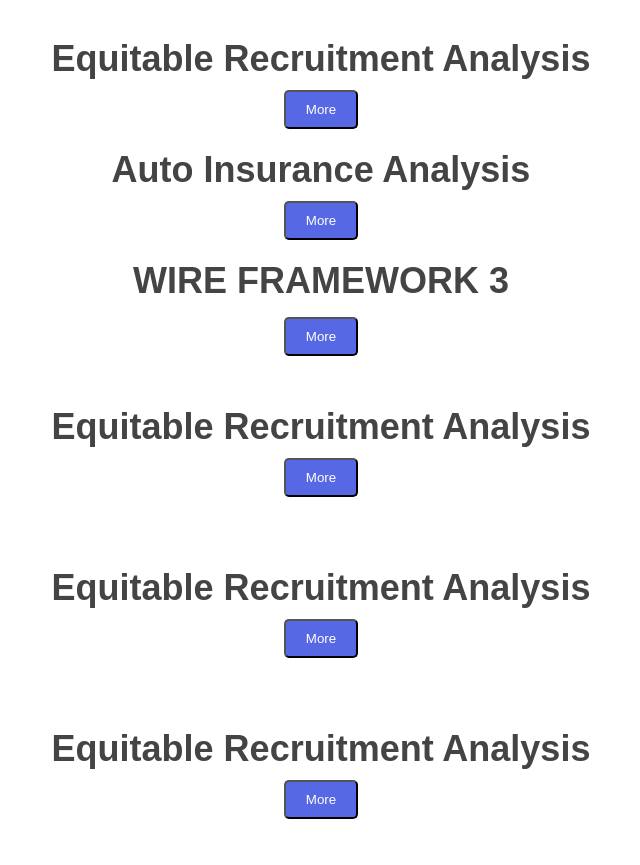
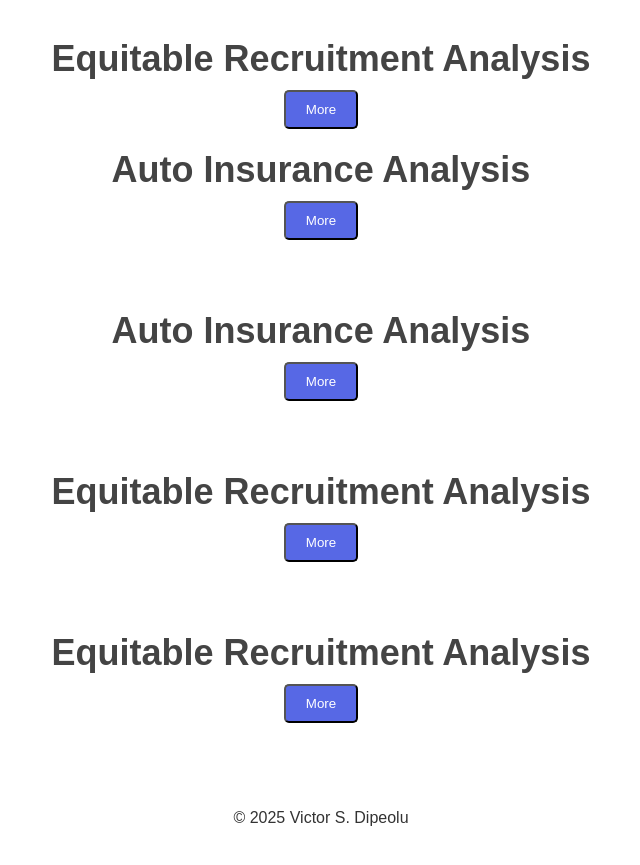
Before and after one commit to Vicmandip1/Portfolio, a Jekyll site: the page projects.html, which Jekyll copies as it is, in a window 1280 px wide and 900 px high, scrolled down 388 px. Shown: the top 865 px of the window, without its empty margins (319-959 px from the left). Built offline with Jekyll 4.4.1, drawn with Linux system fonts in a browser that asks for light colours.

Commit message:
Update projects.html

```diff
--- a/projects.html
+++ b/projects.html
@@ -106,6 +106,12 @@
                 <p>
                   The Resume Database Dashboard visualizes all the data in the database in a tabular format, allowing users to easily track applicants and their resume information. This page serves as a centralized view of the raw data, eliminating the need to return to the ATS to access the dataset.
                 </p>
+                                                                                <!-- Image Related to the Project -->
+                <img src="assets/Images/BOTG Project/Backend view using dax function to segment data.jpg" alt="DAX Function View">
+                <!-- Full Description -->
+                <p>
+                    This view showcases the DAX functions used for segmentation purposes.
+                </p>
 
                 <ul>
                     <li>The dashboards I created facilitated data-driven decision-making in recruitment and applicant management by providing clear insights into applicant demographics, experience, and skills. These visualizations enabled the team to quickly identify top candidates based on location, sector, and expertise, ensuring that the hiring process was more efficient and targeted.</li>
@@ -151,44 +157,89 @@
             </div>
         </div>
 
-        <!-- Project 3: Wire Framework -->
+                <!-- Project 2 Section Start -->
+    <section class="projects">
+        <div class="container">
+        <!-- Project 2: Auto Insurance Analysis -->
         <div class="project">
             <!-- Project Title Only -->
-            <h2>WIRE FRAMEWORK 3</h2>
+            <h2>Auto Insurance Analysis</h2>
             <!-- More Button to Toggle Details -->
-            <button class="more-btn" onclick="showDetails('project3-details')" style="display: inline-block; padding: 10px 20px; margin-top: 5px; background-color: #5768e5; color: white; border-radius: 5px; text-decoration: none;">More</button>
+           <button class="more-btn" onclick="showDetails('project2-details')" style="display: inline-block; padding: 10px 20px; margin-top: 0px; margin-bottom: 20px; background-color: #5768e5; color: white; border-radius: 5px; text-decoration: none;">More</button>
             <!-- Detailed Section Hidden Initially -->
-            <div class="project-details" id="project3-details" style="display: none;">
+            <div class="project-details" id="project2-details" style="display: none;">
+                <p>
+                    Auto Insurance Analysis, this is an in-depth examination of various insurance metrics, including Insurance by Customer Type, Policy Type, Sales Channel, Vehicle Type, and Coverage. Using Excel and Power BI, the data was cleansed, transformed, and visualized to identify key patterns and trends. Advanced DAX functions were utilized for dynamic calculations, and KPIs were created to measure performance and provide actionable insights. Interactive dashboards were designed to enable stakeholders to make data-driven decisions, enhancing strategic planning and operational efficiency in the insurance sector.
+                </p>
                 <!-- Image Related to the Project -->
-                <img src="assets/Images/WIRE FRAMEWORK.jpg" alt="Wire Framework">
+                     <img src="assets/Images/AutoInsurance Analysis/Landing Page.png" alt="Landing Page">
                 <!-- Full Description -->
                 <p>
-                    This is the detailed description of the Wire Framework project.
-                    It showcases the initial sketches and structural layout designed for the client's dashboard.
-                    The framework includes:
+                    Above is the landing page with intuitive navigation, making it easy to explore the different sections of the dashboard. A simply click will help to dive deeper into the insights and uncover valuable data trends effortlessly.
                 </p>
+                <!-- Image Related to the Project -->
+                <img src="assets/Images/AutoInsurance Analysis/Insurance by Customer type.png" alt="Insurance by Customer type">
+                <!-- Full Description -->
+                <p>
+                  Insurance by Customer Type: This section explores the distribution of customers across different locations, including Suburban, Rural, and Urban areas. It provides insights into the total income generated by each customer type and the sum of policies sold by coverage each year. This analysis empowers stakeholders to identify where the highest policy revenues are coming from, enabling more strategic decision-making.
+                </p>
+                                <!-- Image Related to the Project -->
+                <img src="assets/Images/AutoInsurance Analysis/Insurance by Sales Channel.png" alt="Insurance by Sales Channel">
+                <!-- Full Description -->
+                <p>
+                  **Insurance by Sales Channel:** This dashboard provides a detailed analysis of the various sales channels, including Agents, Branches, Call Centers, and Web platforms. It showcases the total number of customers within each channel, revenue generated, policies sold by channel across each quarter, and the volume of claims processed through each channel. By delivering a clear comparison of performance metrics, this dashboard enables stakeholders to identify high-performing channels and determine which channels may require enhanced marketing strategies or operational improvements for increased profitability.
+                </p>
+                                                <!-- Image Related to the Project -->
+                <img src="assets/Images/AutoInsurance Analysis/Insurance by coverage.png" alt="Insurance by coverage">
+                <!-- Full Description -->
+                <p>
+                  Insurance by Coverage: This dashboard provides a comprehensive overview of the three coverage types: Extended, Basic, and Premium. It visualizes the number of customers per coverage type, income generated by each, policies sold by coverage type each month, and average claims by coverage across both year and month. By presenting these insights, it helps stakeholders understand customer preferences, identify high-revenue coverage types, and assess claim patterns. This enables data-driven decisions on pricing strategies, targeted marketing, and resource allocation, ultimately optimizing profitability and customer satisfaction.
+                </p>
+                                                                <!-- Image Related to the Project -->
+                <img src="assets/Images/AutoInsurance Analysis/Insurance by Policy Type.png" alt="Insurance by Policy Type">
+                <!-- Full Description -->
+                <p>
+                  **Insurance by Policy Type:** This dashboard provides an in-depth analysis of the three policy types: Corporate, Personal, and Special Auto Policy. It displays the total number of customers for each policy type, revenue generated, total policies sold quarterly, and average claims across both year and month. By showcasing these key metrics, the dashboard enables stakeholders to understand customer distribution and revenue contributions by policy type. It also highlights seasonal trends in policy sales and claims, helping to optimize marketing strategies, manage risk, and improve product offerings tailored to customer needs.
+                                                                              <!-- Image Related to the Project -->
+                <img src="assets/Images/AutoInsurance Analysis/Insurance by Vehicle Type.png" alt="Insurance by Vehicle Type">
+                <!-- Full Description -->
+                <p>
+                  Insurance by Vehicle Type: This dashboard categorizes vehicles into Mid-Size, Small, and Large types, analyzing total policies, revenue by date, and the geographical distribution of these vehicle categories. By organizing the data in this manner, stakeholders can easily identify which vehicle types generate the most revenue and understand regional demand patterns. This insight allows for more targeted marketing strategies, better inventory management, and optimized policy pricing tailored to customer preferences and regional trends, ultimately enhancing profitability and customer satisfaction.
+                </p>
+                                                                                              <!-- Image Related to the Project -->
+                <img src="assets/Images/AutoInsurance Analysis/Auto Insurance Raw Data.jpg" alt="Auto Insurance Raw Data">
+                <!-- Full Description -->
+                <p>
+                  Above is a snapshot of the dataset used for this analysis. The data was sourced from <a href="https://www.kaggle.com/code/madhushreesannigrahi/jenks-natural-breaks-and-k-means-clustering/data" target="_blank">Kaggle</a>.
+                </p>
+
+
+
                 <ul>
-                    <li>Clear section divisions for data visualization.</li>
-                    <li>User journey mapping for better navigation.</li>
-                    <li>Responsive design considerations for various devices.</li>
+                    <li>The dashboards I created facilitated data-driven decision-making in recruitment and applicant management by providing clear insights into applicant demographics, experience, and skills. These visualizations enabled the team to quickly identify top candidates based on location, sector, and expertise, ensuring that the hiring process was more efficient and targeted.</li>
+                    <li>The project faced difficulties extracting structured data from unstructured resumes due to varied formats and inconsistencies in presenting key details like education, experience, and skills. Advanced text extraction techniques and natural language processing methods were applied to convert this unstructured data into usable formats.</li>
+                    <li>Streamlined the data pipeline process, minimizing the need for manual data entry by automating key workflows. New data in the database is automatically updated on the dashboard.</li>
+                    <li>I used SQL queries to extract, join, and transform raw data from the ATS into structured formats for analysis. Additionally, Python (with libraries like Pandas) was utilized for data cleansing, validation, and advanced integration tasks to ensure consistency and accuracy across datasets.</li>
+                    <li>
                 </ul>
                 <!-- "See Less" button inside the paragraph -->
-             <button class="see-less-btn" onclick="hideDetails('project3-details')" style="display: inline-block; padding: 10px 20px; margin-top: 0px; margin-bottom: 20px; background-color: #5768e5; color: white; border-radius: 5px; text-decoration: none;">See Less</button>
+           <button class="see-less-btn" onclick="hideDetails('project2-details')" style="display: inline-block; padding: 10px 20px; margin-top: 0px; margin-bottom: 20px; background-color: #5768e5; color: white; border-radius: 5px; text-decoration: none;">See Less</button>
+
             </p>
             </div>
         </div>
 
-                <!-- Project Section Start -->
+                <!-- Project 3 Section Start -->
     <section class="projects">
         <div class="container">
-        <!-- Project 1: Wire Framework -->
+        <!-- Project 3: Wire Framework -->
         <div class="project">
             <!-- Project Title Only -->
             <h2>Equitable Recruitment Analysis</h2>
             <!-- More Button to Toggle Details -->
-           <button class="more-btn" onclick="showDetails('project1-details')" style="display: inline-block; padding: 10px 20px; margin-top: 0px; margin-bottom: 20px; background-color: #5768e5; color: white; border-radius: 5px; text-decoration: none;">More</button>
+           <button class="more-btn" onclick="showDetails('project3-details')" style="display: inline-block; padding: 10px 20px; margin-top: 0px; margin-bottom: 20px; background-color: #5768e5; color: white; border-radius: 5px; text-decoration: none;">More</button>
             <!-- Detailed Section Hidden Initially -->
-            <div class="project-details" id="project1-details" style="display: none;">
+            <div class="project-details" id="project3-details" style="display: none;">
                 <p>
                     Developed an advanced data visualization solution to analyze resume data, enabling a comprehensive evaluation of candidate demographics, education, IT experience, and location. Utilized SQL and Python for data integration and extraction from AI-powered application tracking systems (ATS). Leveraged Power BI for data segmentation and insights, supporting strategic recruitment decisions with a focus on veterans, veteran spouses, and individuals with disabilities. Designed scalable databases and an intuitive front-end interface for efficient data querying, enhancing diversity-focused talent acquisition.
                 </p>
@@ -231,23 +282,23 @@
                     <li>
                 </ul>
                 <!-- "See Less" button inside the paragraph -->
-           <button class="see-less-btn" onclick="hideDetails('project1-details')" style="display: inline-block; padding: 10px 20px; margin-top: 0px; margin-bottom: 20px; background-color: #5768e5; color: white; border-radius: 5px; text-decoration: none;">See Less</button>
+           <button class="see-less-btn" onclick="hideDetails('project3-details')" style="display: inline-block; padding: 10px 20px; margin-top: 0px; margin-bottom: 20px; background-color: #5768e5; color: white; border-radius: 5px; text-decoration: none;">See Less</button>
 
             </p>
             </div>
         </div>
 
-                <!-- Project Section Start -->
+                <!-- Project 4 Section Start -->
     <section class="projects">
         <div class="container">
-        <!-- Project 1: Wire Framework -->
+        <!-- Project 4: Wire Framework -->
         <div class="project">
             <!-- Project Title Only -->
             <h2>Equitable Recruitment Analysis</h2>
             <!-- More Button to Toggle Details -->
-           <button class="more-btn" onclick="showDetails('project1-details')" style="display: inline-block; padding: 10px 20px; margin-top: 0px; margin-bottom: 20px; background-color: #5768e5; color: white; border-radius: 5px; text-decoration: none;">More</button>
+           <button class="more-btn" onclick="showDetails('project4-details')" style="display: inline-block; padding: 10px 20px; margin-top: 0px; margin-bottom: 20px; background-color: #5768e5; color: white; border-radius: 5px; text-decoration: none;">More</button>
             <!-- Detailed Section Hidden Initially -->
-            <div class="project-details" id="project1-details" style="display: none;">
+            <div class="project-details" id="project4-details" style="display: none;">
                 <p>
                     Developed an advanced data visualization solution to analyze resume data, enabling a comprehensive evaluation of candidate demographics, education, IT experience, and location. Utilized SQL and Python for data integration and extraction from AI-powered application tracking systems (ATS). Leveraged Power BI for data segmentation and insights, supporting strategic recruitment decisions with a focus on veterans, veteran spouses, and individuals with disabilities. Designed scalable databases and an intuitive front-end interface for efficient data querying, enhancing diversity-focused talent acquisition.
                 </p>
@@ -290,66 +341,7 @@
                     <li>
                 </ul>
                 <!-- "See Less" button inside the paragraph -->
-           <button class="see-less-btn" onclick="hideDetails('project1-details')" style="display: inline-block; padding: 10px 20px; margin-top: 0px; margin-bottom: 20px; background-color: #5768e5; color: white; border-radius: 5px; text-decoration: none;">See Less</button>
-
-            </p>
-            </div>
-        </div>
-
-                <!-- Project Section Start -->
-    <section class="projects">
-        <div class="container">
-        <!-- Project 1: Wire Framework -->
-        <div class="project">
-            <!-- Project Title Only -->
-            <h2>Equitable Recruitment Analysis</h2>
-            <!-- More Button to Toggle Details -->
-           <button class="more-btn" onclick="showDetails('project1-details')" style="display: inline-block; padding: 10px 20px; margin-top: 0px; margin-bottom: 20px; background-color: #5768e5; color: white; border-radius: 5px; text-decoration: none;">More</button>
-            <!-- Detailed Section Hidden Initially -->
-            <div class="project-details" id="project1-details" style="display: none;">
-                <p>
-                    Developed an advanced data visualization solution to analyze resume data, enabling a comprehensive evaluation of candidate demographics, education, IT experience, and location. Utilized SQL and Python for data integration and extraction from AI-powered application tracking systems (ATS). Leveraged Power BI for data segmentation and insights, supporting strategic recruitment decisions with a focus on veterans, veteran spouses, and individuals with disabilities. Designed scalable databases and an intuitive front-end interface for efficient data querying, enhancing diversity-focused talent acquisition.
-                </p>
-                <!-- Image Related to the Project -->
-                     <img src="assets/Images/BOTG Project/Landing Page.png" alt="Landing Page">
-                <!-- Full Description -->
-                <p>
-                    The Veteran Resume Analysis Page serves as the landing page of the Decision Support Dashboard, summarizing all the information related to the data available in the database.
-                </p>
-                <!-- Image Related to the Project -->
-                <img src="assets/Images/BOTG Project/Experience Analysis.png" alt="Experience Analysis">
-                <!-- Full Description -->
-                <p>
-                  The Experience Analysis Page provides visuals of top applicants across different sectors, analyzing experience by state and the skills applicants possess. This helps answer business questions about the best applicants with specific experience levels by sector, state, and the skills they bring to the job.
-                </p>
-                                <!-- Image Related to the Project -->
-                <img src="assets/Images/BOTG Project/Applicant Profile.png" alt="Applicant Profile">
-                <!-- Full Description -->
-                <p>
-                  The Applicant Profile Dashboard simplifies the search for applicants, allowing employers to closely review selected applicant information. Searches can be conducted using the applicant's name or job title. This dashboard also provides the option for employers to initiate contact via email or phone with the selected applicants.
-                </p>
-                                                <!-- Image Related to the Project -->
-                <img src="assets/Images/BOTG Project/Location Analysis.png" alt="Location Analysis">
-                <!-- Full Description -->
-                <p>
-                  The Location Analysis Dashboard utilizes ArcGIS to conduct a deeper analysis of applicant locations, identifying the cities and states where veterans, their families, and disabled applicants reside. Additionally, this dashboard helps visualize which cities or states have the most qualified applicants in specific sectors. This analysis enables employment-focused decision-making based on geographic insights and sector-specific applicant data.
-                </p>
-                                                                <!-- Image Related to the Project -->
-                <img src="assets/Images/BOTG Project/Resume Database.png" alt="Resume Database">
-                <!-- Full Description -->
-                <p>
-                  The Resume Database Dashboard visualizes all the data in the database in a tabular format, allowing users to easily track applicants and their resume information. This page serves as a centralized view of the raw data, eliminating the need to return to the ATS to access the dataset.
-                </p>
-
-                <ul>
-                    <li>The dashboards I created facilitated data-driven decision-making in recruitment and applicant management by providing clear insights into applicant demographics, experience, and skills. These visualizations enabled the team to quickly identify top candidates based on location, sector, and expertise, ensuring that the hiring process was more efficient and targeted.</li>
-                    <li>The project faced difficulties extracting structured data from unstructured resumes due to varied formats and inconsistencies in presenting key details like education, experience, and skills. Advanced text extraction techniques and natural language processing methods were applied to convert this unstructured data into usable formats.</li>
-                    <li>Streamlined the data pipeline process, minimizing the need for manual data entry by automating key workflows. New data in the database is automatically updated on the dashboard.</li>
-                    <li>I used SQL queries to extract, join, and transform raw data from the ATS into structured formats for analysis. Additionally, Python (with libraries like Pandas) was utilized for data cleansing, validation, and advanced integration tasks to ensure consistency and accuracy across datasets.</li>
-                    <li>
-                </ul>
-                <!-- "See Less" button inside the paragraph -->
-           <button class="see-less-btn" onclick="hideDetails('project1-details')" style="display: inline-block; padding: 10px 20px; margin-top: 0px; margin-bottom: 20px; background-color: #5768e5; color: white; border-radius: 5px; text-decoration: none;">See Less</button>
+           <button class="see-less-btn" onclick="hideDetails('project4-details')" style="display: inline-block; padding: 10px 20px; margin-top: 0px; margin-bottom: 20px; background-color: #5768e5; color: white; border-radius: 5px; text-decoration: none;">See Less</button>
 
             </p>
             </div>
```
